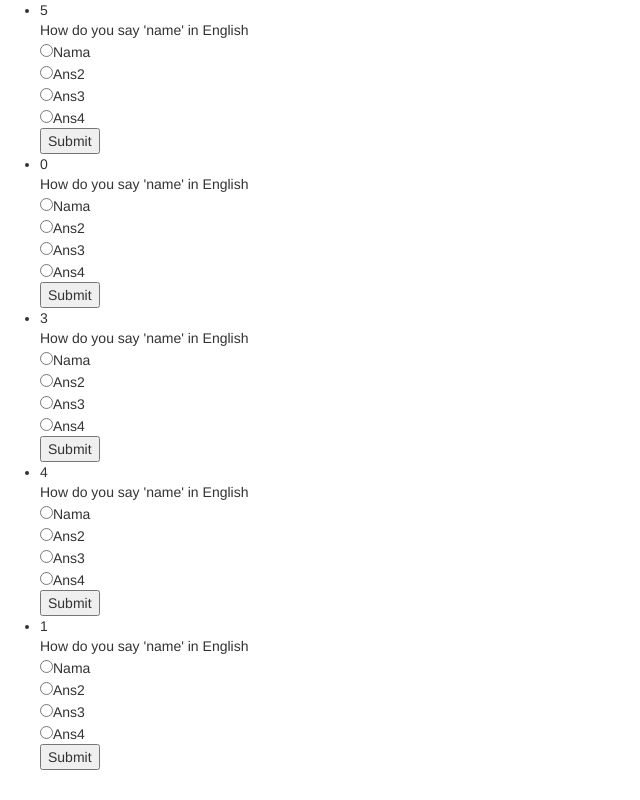
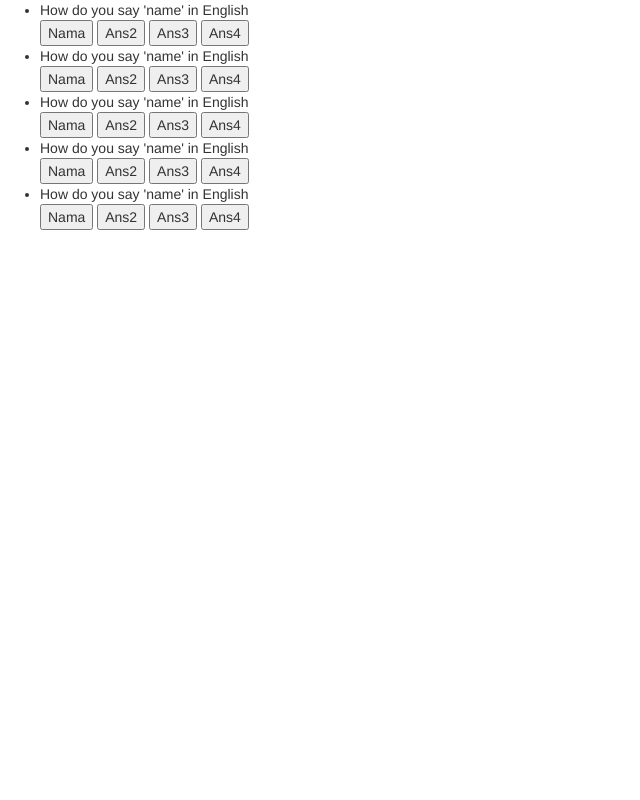
Before and after one commit to Skarvion/Swindo_Quiz, a plain HTML site: page index.html in a window 1280 px wide. Shown: the whole page, without its empty margins (0-640 px from the left). Drawn offline with Linux system fonts and the light colour scheme.

Commit message:
Further fixes for quiz, now using button instead of toggling radio button

```diff
--- a/index.html
+++ b/index.html
@@ -21,14 +21,12 @@
  -->
 	 <ul>
 	 	<li data-ng-repeat="question in quizQuestions">
-			{{question.qid}} </br>
 			{{question.question}}
 			<form action="">
-					<input type="radio" name="select1" ng-model="question.selectedAnswer" ng-disabled="question.isDisabled" value="1">{{question.Answer1}}</input></br>
-					<input type="radio" name="select2" ng-model="question.selectedAnswer" ng-disabled="question.isDisabled" value="2">{{question.Answer2}}</input></br>
-					<input type="radio" name="select3" ng-model="question.selectedAnswer" ng-disabled="question.isDisabled" value="3">{{question.Answer3}}</input></br>
-					<input type="radio" name="select4" ng-model="question.selectedAnswer" ng-disabled="question.isDisabled" value="4">{{question.Answer4}}</input></br>
-					<input type="button" ng-click="checkAnswer(question)" ng-disabled="question.isDisabled" value="Submit" />
+					<input type="button" ng-click="checkAnswer(question, 1)" ng-disabled="question.isDisabled" value="{{question.Answer1}}" />
+					<input type="button" ng-click="checkAnswer(question, 2)" ng-disabled="question.isDisabled" value="{{question.Answer2}}" />
+					<input type="button" ng-click="checkAnswer(question, 3)" ng-disabled="question.isDisabled" value="{{question.Answer3}}" />
+					<input type="button" ng-click="checkAnswer(question, 4)" ng-disabled="question.isDisabled" value="{{question.Answer4}}" />
 			</form>
 			{{question.status}}
 		</li>
--- a/js/app.js
+++ b/js/app.js
@@ -38,8 +38,6 @@ app.factory('JSONData', ['$http', '$q', function ($http, $q) {
 }]);
 
 app.controller("MCQGameCtrl", ['$scope', '$rootScope', '$http', '$q', 'JSONData', function ($scope, $rootScope, $http, $q, JSONData) {
-	$scope.rawData = [];
-	$scope.rawQuestions = []; // The raw array of questions that have yet to be processed
 	$scope.quizQuestions = [];
 
 	function ExtractData() {
@@ -47,7 +45,6 @@ app.controller("MCQGameCtrl", ['$scope', '$rootScope', '$http', '$q', 'JSONData'
 		JSONData.getQuiz()
 			.then(function (response) {
 				$scope.quizQuestions = response.data;
-				// $scope.rawData = response.data;
 			},
 			function (status) {
 				alert("Data quiz tidak bisa diambil");
@@ -80,7 +77,9 @@ app.controller("MCQGameCtrl", ['$scope', '$rootScope', '$http', '$q', 'JSONData'
 		$scope.refreshList();
 	}
 
-	$scope.checkAnswer = function (question) {
+	$scope.checkAnswer = function (question, selection) {
+		question.selectedAnswer = selection;
+
 		if (question.selectedAnswer == 0) {
 			alert("Mohon diisi jawabannya");
 			return;
@@ -95,10 +94,6 @@ app.controller("MCQGameCtrl", ['$scope', '$rootScope', '$http', '$q', 'JSONData'
 		question.isDisabled = true;
 	}
 
-	$scope.random = function() {
-		return 0.5 - Math.random();
-	};
-
 	ExtractData();
 
 	// Todo: A VERY DANGEROUS SHIT HERE, WHAT HAPPEN IF THE DATA NOT LOADED BY THE TIME THE TIMEOUT FINISH?
```
